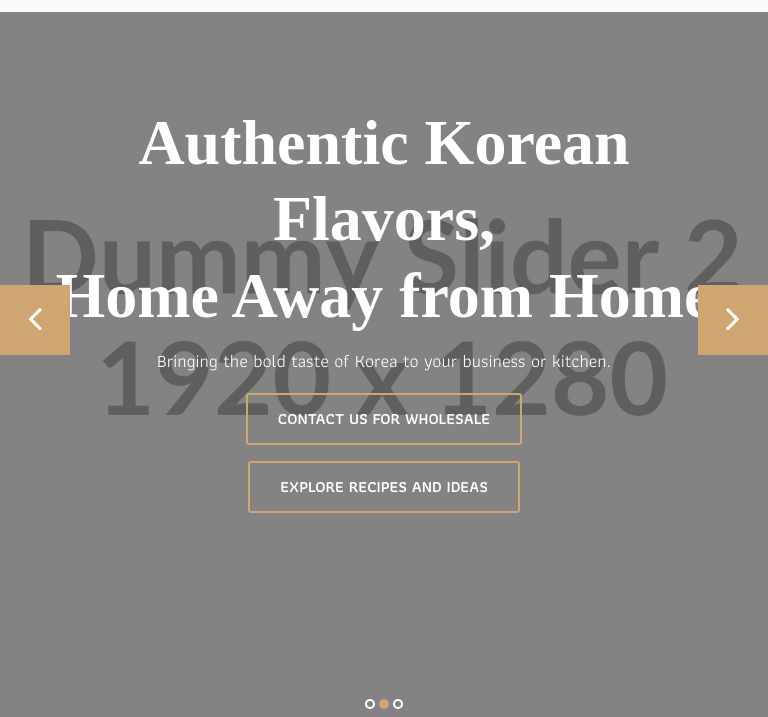
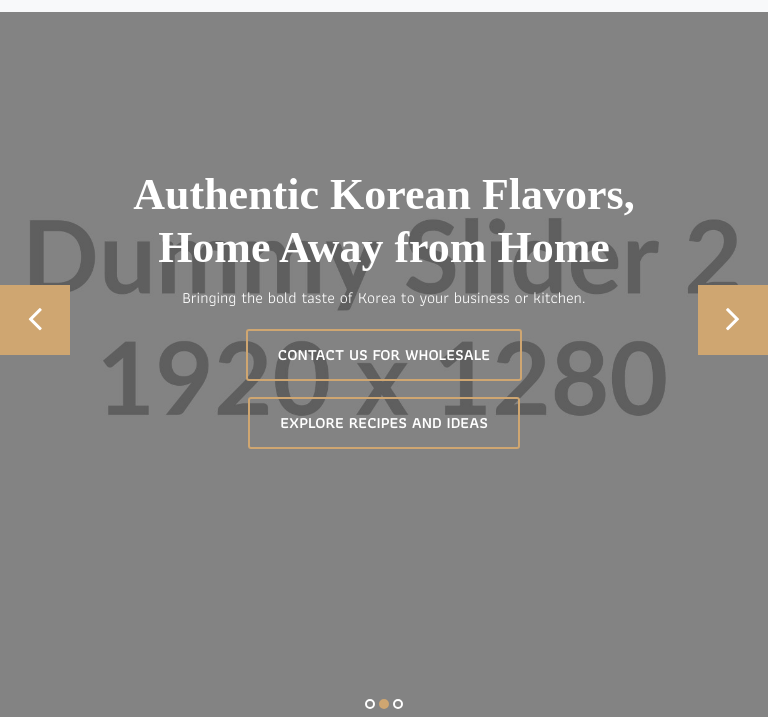
Before and after one commit to kimsusan213/fusian_eats, a plain HTML site: page index.html in a window 768 px wide. Shown: the part 83-800 px from the top of the page. Drawn offline with Linux system fonts and the light colour scheme; a web font is replaced by a local one.

Commit message:
Update responsive.css
index page responsive

```diff
--- a/css/responsive.css
+++ b/css/responsive.css
@@ -28,6 +28,12 @@
 	}
 	.why-text p{
 		margin: 0px;
+	}
+	.cover-slides h1{
+		font-size: 44px;
+	}
+	.cover-slides p {
+		font-size: 16px;
 	}
 }
 
```
